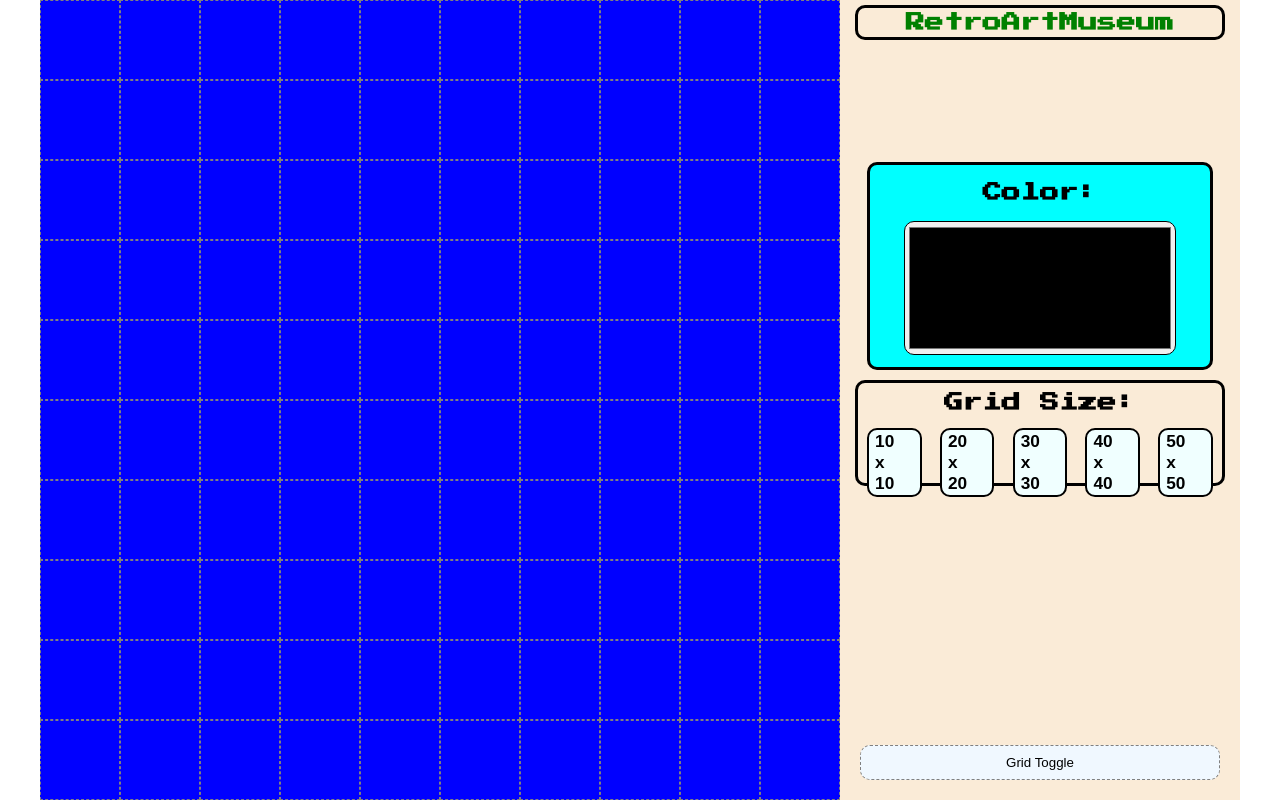
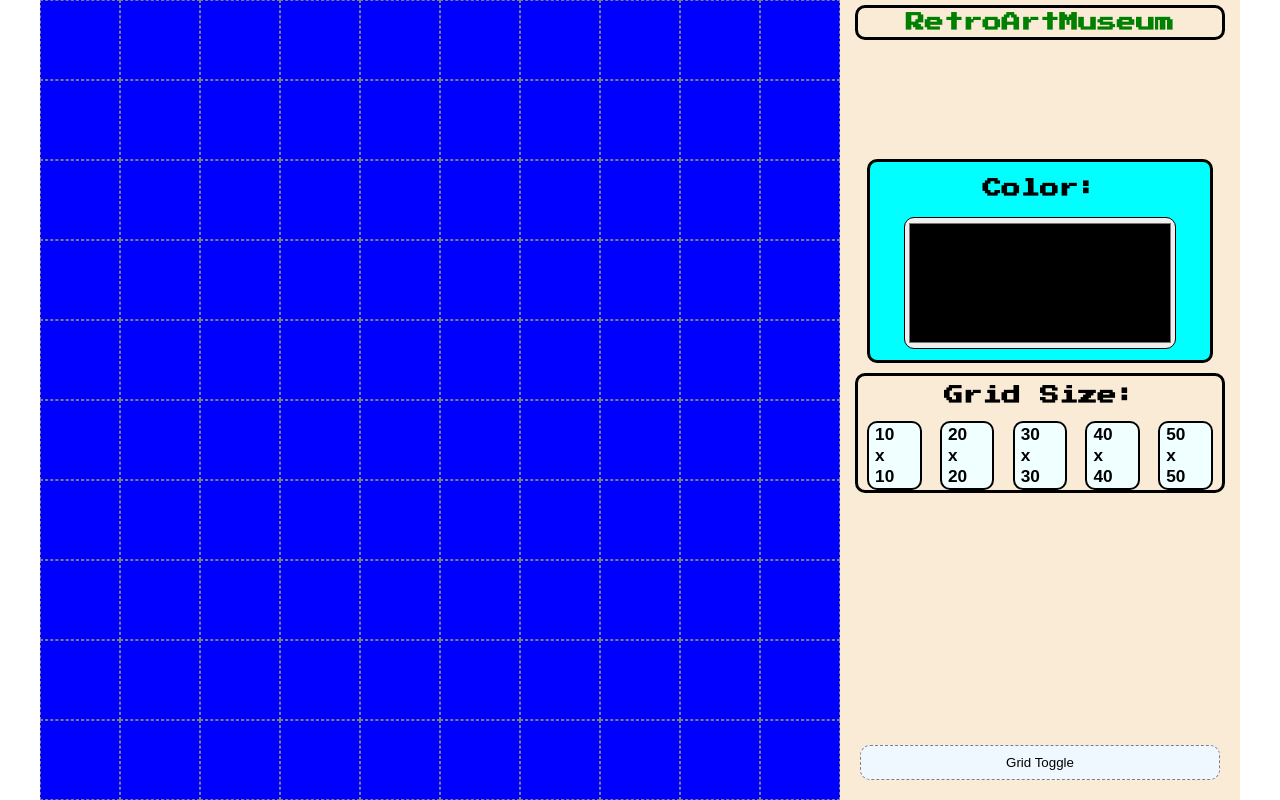
Before and after one commit to pixelmane/exp, a React (Create React App) app: page / in a window 1280 px wide. Built offline with nearby package versions, Linux system fonts and the light colour scheme.

Commit message:
Change gridsize hieght to fitcontent

```diff
--- a/src/index.css
+++ b/src/index.css
@@ -86,7 +86,7 @@ h1 {
   border: 3px solid black;
   border-radius: 10px;
   margin: 5px 15px;
-  height: 100px;
+  height: fit-content;
   align-items: center;
  }
  #gridSize button {
```
